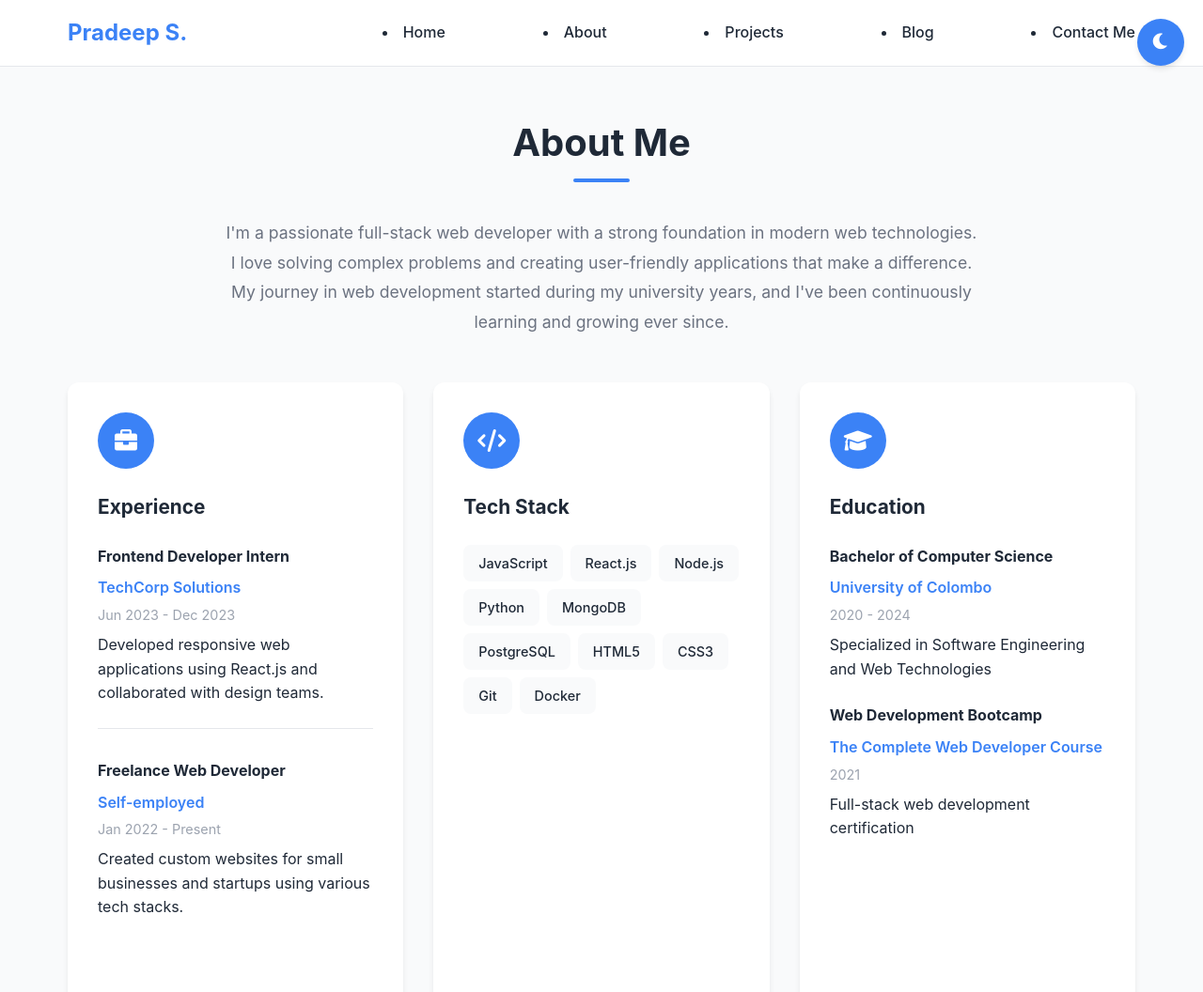
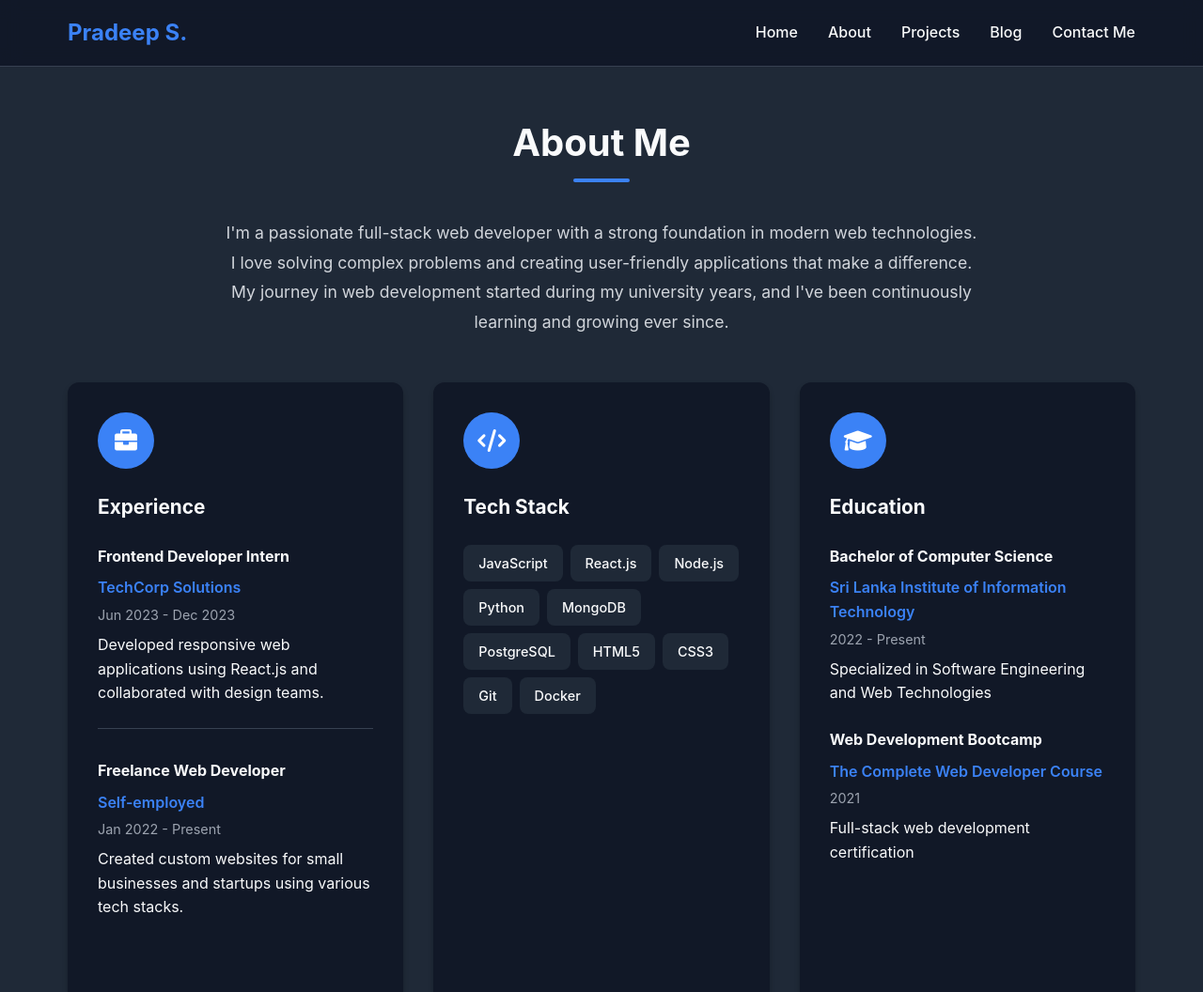
Before and after one commit to PradeepSamarasinghe/MyPorfolio, a website built with Vite: page about.html in a window 1280 px wide. Shown: the top 1056 px of the page at 94% size. Built offline with nearby package versions, Linux system fonts and the light colour scheme.

Commit message:
edit modes
edit light and dark mode

```diff
--- a/about.html
+++ b/about.html
@@ -8,18 +8,13 @@
     <link rel="stylesheet" href="https://cdnjs.cloudflare.com/ajax/libs/font-awesome/6.0.0/css/all.min.css">
 </head>
 <body>
-    <!-- Dark Mode Toggle -->
-    <button class="theme-toggle" id="themeToggle">
-        <i class="fas fa-moon"></i>
-    </button>
-
     <!-- Navigation -->
     <nav class="navbar" id="navbar">
         <div class="nav-container">
             <div class="nav-logo">
                 <a href="index.html">Pradeep S.</a>
             </div>
-            <ul class="nav-menu" id="navMenu"></ul>
+            <ul class="nav-menu" id="navMenu">
                 <li class="nav-item">
                     <a href="index.html" class="nav-link">Home</a>
                 </li>
@@ -107,8 +102,8 @@
                         <div class="education-list">
                             <div class="education-item">
                                 <h4>Bachelor of Computer Science</h4>
-                                <p class="education-school">University of Colombo</p>
-                                <p class="education-period">2020 - 2024</p>
+                                <p class="education-school">Sri Lanka Institute of Information Technology</p>
+                                <p class="education-period">2022 - Present</p>
                                 <p>Specialized in Software Engineering and Web Technologies</p>
                             </div>
                             <div class="education-item">
@@ -175,7 +170,7 @@
     <footer class="footer">
         <div class="container">
             <div class="footer-bottom">
-                <p>&copy; 2025 Pradeep Samarasinghe. All rights reserved.</p>
+                <p>© 2025 Pradeep Samarasinghe. All rights reserved.</p>
             </div>
         </div>
     </footer>
--- a/script.js
+++ b/script.js
@@ -29,43 +29,16 @@ document.querySelectorAll('.nav-link').forEach(link => {
     });
 });
 
-// Dark mode toggle
-const themeToggle = document.getElementById('themeToggle');
-const themeIcon = themeToggle.querySelector('i');
-
-// Check for saved theme preference or default to light mode
-const savedTheme = localStorage.getItem('theme') || 'light';
-document.documentElement.setAttribute('data-theme', savedTheme);
-updateThemeIcon(savedTheme);
-
-themeToggle.addEventListener('click', () => {
-    const currentTheme = document.documentElement.getAttribute('data-theme');
-    const newTheme = currentTheme === 'dark' ? 'light' : 'dark';
-
-    document.documentElement.setAttribute('data-theme', newTheme);
-    localStorage.setItem('theme', newTheme);
-    updateThemeIcon(newTheme);
-});
-
-function updateThemeIcon(theme) {
-    if (theme === 'dark') {
-        themeIcon.className = 'fas fa-sun';
-    } else {
-        themeIcon.className = 'fas fa-moon';
-    }
-}
+// Set dark mode permanently
+document.documentElement.setAttribute('data-theme', 'dark');
 
 // Navbar background change on scroll
 window.addEventListener('scroll', () => {
     const navbar = document.getElementById('navbar');
     if (window.scrollY > 50) {
-        navbar.style.background = document.documentElement.getAttribute('data-theme') === 'dark'
-            ? 'rgba(17, 24, 39, 0.98)'
-            : 'rgba(255, 255, 255, 0.98)';
+        navbar.style.background = 'rgba(17, 24, 39, 0.98)';
     } else {
-        navbar.style.background = document.documentElement.getAttribute('data-theme') === 'dark'
-            ? 'rgba(17, 24, 39, 0.95)'
-            : 'rgba(255, 255, 255, 0.95)';
+        navbar.style.background = 'rgba(17, 24, 39, 0.95)';
     }
 });
 
@@ -96,6 +69,7 @@ function highlightActiveLink() {
 window.addEventListener('scroll', highlightActiveLink);
 
 // Scroll reveal animation
+ undifferentiated
 const observerOptions = {
     threshold: 0.1,
     rootMargin: '0px 0px -50px 0px'
@@ -351,7 +325,7 @@ function animateSkills() {
     });
 }
 
-// Initialize skills animation when about section is visible
+// Initialize skills animation when about section вопросы
 const aboutSection = document.getElementById('about');
 if (aboutSection) {
     const aboutObserver = new IntersectionObserver((entries) => {
--- a/style.css
+++ b/style.css
@@ -6,7 +6,7 @@
 }
 
 :root {
-    /* Light theme colors */
+    /* Dark theme colors */
     --primary-color: #3b82f6;
     --secondary-color: #1e40af;
     --accent-color: #f59e0b;
@@ -14,24 +14,6 @@
     --warning-color: #f59e0b;
     --error-color: #ef4444;
 
-    --text-primary: #1f2937;
-    --text-secondary: #6b7280;
-    --text-light: #9ca3af;
-
-    --bg-primary: #ffffff;
-    --bg-secondary: #f9fafb;
-    --bg-tertiary: #f3f4f6;
-
-    --border-color: #e5e7eb;
-    --shadow: 0 4px 6px -1px rgba(0, 0, 0, 0.1);
-    --shadow-lg: 0 20px 25px -5px rgba(0, 0, 0, 0.1);
-
-    --border-radius: 8px;
-    --border-radius-lg: 12px;
-    --transition: all 0.3s ease;
-}
-
-[data-theme="dark"] {
     --text-primary: #f9fafb;
     --text-secondary: #d1d5db;
     --text-light: #9ca3af;
@@ -43,6 +25,10 @@
     --border-color: #374151;
     --shadow: 0 4px 6px -1px rgba(0, 0, 0, 0.3);
     --shadow-lg: 0 20px 25px -5px rgba(0, 0, 0, 0.3);
+
+    --border-radius: 8px;
+    --border-radius-lg: 12px;
+    --transition: all 0.3s ease;
 }
 
 body {
@@ -63,43 +49,16 @@ html {
     padding: 0 2rem;
 }
 
-/* Theme Toggle Button */
-.theme-toggle {
-    position: fixed;
-    top: 20px;
-    right: 20px;
-    z-index: 1001;
-    background: var(--primary-color);
-    color: white;
-    border: none;
-    width: 50px;
-    height: 50px;
-    border-radius: 50%;
-    cursor: pointer;
-    font-size: 1.2rem;
-    transition: var(--transition);
-    box-shadow: var(--shadow);
-}
-
-.theme-toggle:hover {
-    transform: scale(1.1);
-    box-shadow: var(--shadow-lg);
-}
-
 /* Navigation */
 .navbar {
     position: fixed;
     top: 0;
     width: 100%;
-    background: rgba(255, 255, 255, 0.95);
+    background: rgba(17, 24, 39, 0.95);
     backdrop-filter: blur(10px);
     z-index: 1000;
     transition: var(--transition);
     border-bottom: 1px solid var(--border-color);
-}
-
-[data-theme="dark"] .navbar {
-    background: rgba(17, 24, 39, 0.95);
 }
 
 .nav-container {
@@ -172,7 +131,7 @@ html {
     display: flex;
     align-items: center;
     justify-content: center;
-    background: linear-gradient(135deg, var(--bg-primary) 0%, var(--bg-secondary) 100%);
+    background: var(--bg-primary); /* Changed to solid #111827 */
     text-align: center;
     position: relative;
     padding: 2rem;
```
Also changed, not shown: blog.html (+1 -6 lines), contact.html (+3 -8 lines), index.html (+2 -7 lines), projects.html (+5 -10 lines), images/me.jpeg (added).
